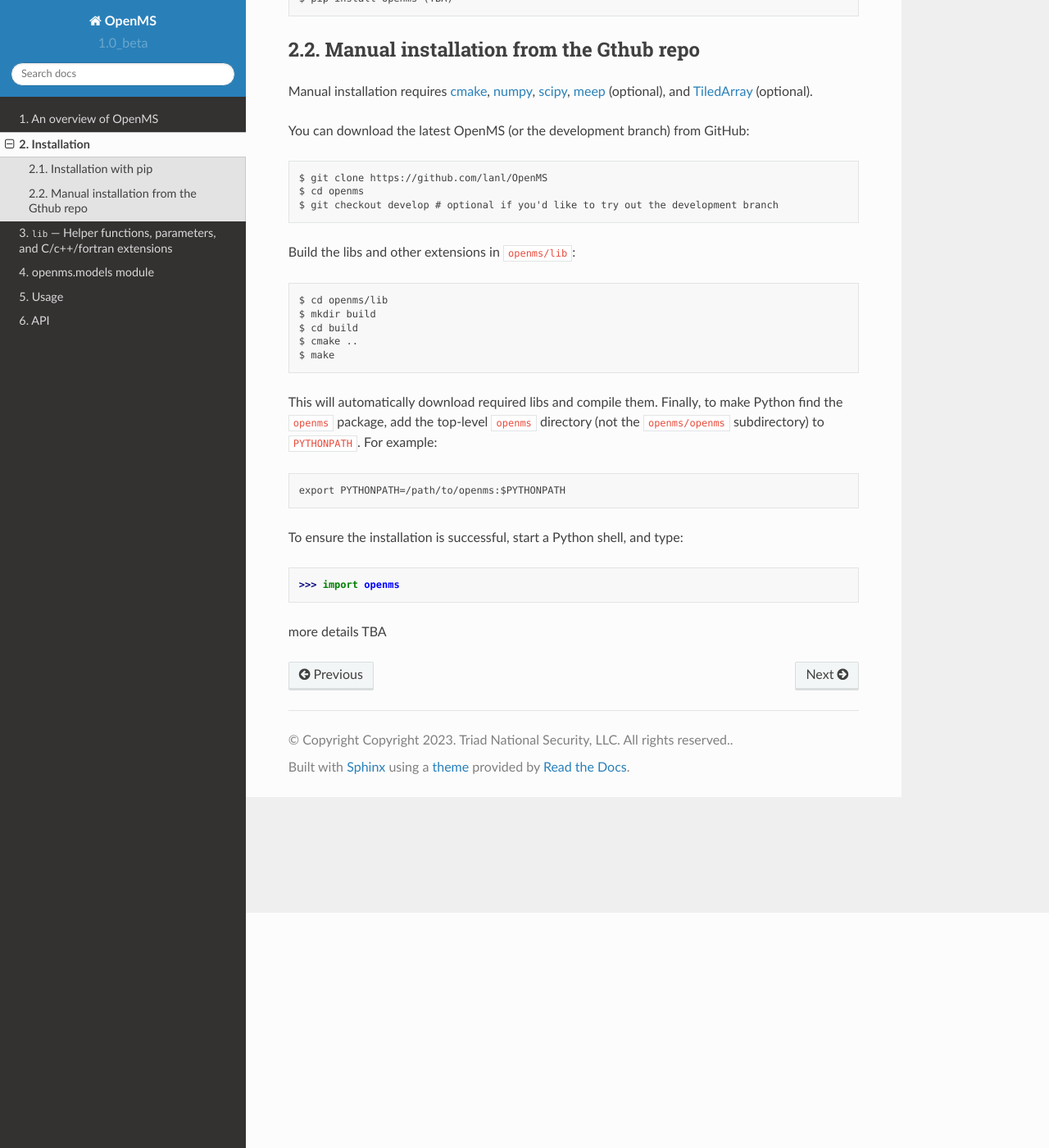
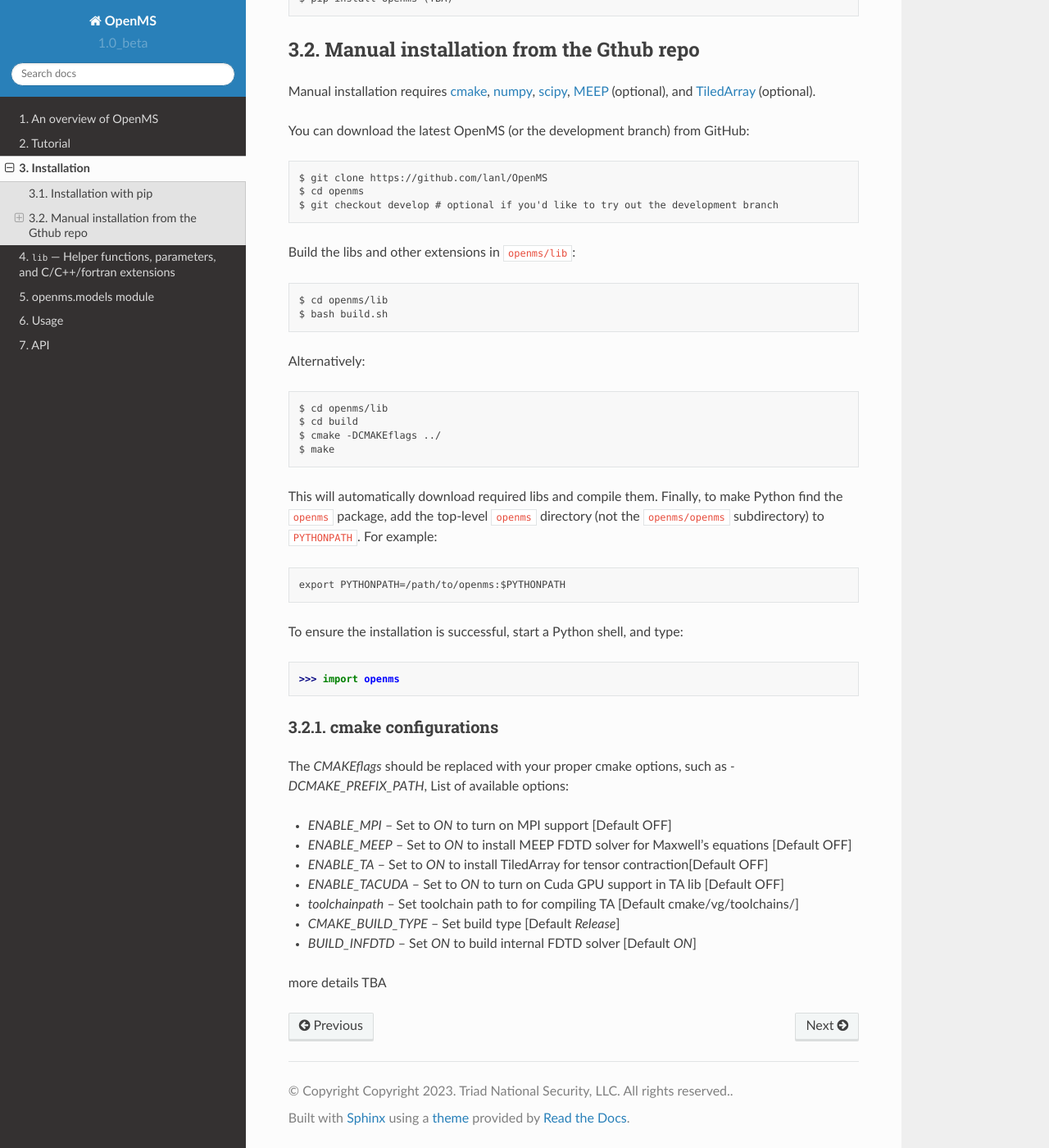
Before and after one commit to ares201005/OpenMS_preview, a Sphinx documentation site: the page built from docs/source/install.rst, in a window 1280 px wide and 1400 px high, scrolled down 287 px. Shown: the whole window at 82% size. Built offline with Sphinx 7.4.7 and the Read the Docs theme 2.0.0, drawn with Linux system fonts in a browser that asks for light colours.

Commit message:
Update docs, minor update on fdtd wrapper

```diff
--- a/docs/source/index.rst
+++ b/docs/source/index.rst
@@ -19,6 +19,7 @@
    :numbered:
 
    overview.rst
+   tutorial.rst
    install.rst
    lib.rst
    models.rst
--- a/docs/source/install.rst
+++ b/docs/source/install.rst
@@ -17,7 +17,7 @@
 
 Manual installation requires `cmake <http://www.cmake.org>`_,
 `numpy <http://www.numpy.org/>`_, `scipy <http://www.scipy.org/>`_,
-`meep <https://github.com/NanoComp/meep>`_ (optional), and
+`MEEP <https://github.com/NanoComp/meep>`_ (optional), and
 `TiledArray <https://github.com/ValeevGroup/tiledarray>`_ (optional).
 
 You can download the latest OpenMS (or the development branch) from GitHub::
@@ -28,11 +28,15 @@
 
 Build the libs and other extensions in :file:`openms/lib`::
 
- $ cd openms/lib
- $ mkdir build
- $ cd build
- $ cmake ..
- $ make
+  $ cd openms/lib
+  $ bash build.sh
+
+Alternatively::
+
+  $ cd openms/lib
+  $ cd build
+  $ cmake -DCMAKEflags ../
+  $ make
 
 This will automatically download required libs and compile them.
 Finally, to make Python find the :code:`openms` package, add the top-level :code:`openms` directory (not
@@ -44,4 +48,24 @@
 
  >>> import openms
 
+cmake configurations
+--------------------
+The `CMAKEflags` should be replaced with your proper cmake options, such as `-DCMAKE_PREFIX_PATH`,
+List of available options:
+
+* `ENABLE_MPI` -- Set to `ON` to turn on MPI support [Default OFF]
+
+* `ENABLE_MEEP` -- Set to `ON` to install MEEP FDTD solver for Maxwell's equations [Default OFF]
+
+* `ENABLE_TA` -- Set to `ON` to install TiledArray for tensor contraction[Default OFF]
+
+* `ENABLE_TACUDA` -- Set to `ON` to turn on Cuda GPU support in TA lib [Default OFF]
+
+* `toolchainpath` -- Set toolchain path to for compiling TA [Default cmake/vg/toolchains/]
+
+* `CMAKE_BUILD_TYPE` -- Set build type [Default `Release`]
+
+* `BUILD_INFDTD` -- Set `ON` to build internal FDTD solver [Default `ON`]
+
+
 more details TBA
--- a/docs/source/lib.rst
+++ b/docs/source/lib.rst
@@ -1,4 +1,4 @@
-:mod:`lib` --- Helper functions, parameters, and C/c++/fortran extensions
+:mod:`lib` --- Helper functions, parameters, and C/C++/fortran extensions
 *************************************************************************
 
 .. automodule:: openms.lib
```
Also changed, not shown: other parts of docs/source/install.rst (+1 -1 lines), docs/source/tutorial.rst (added, +10 -0 lines), docs/source/usage.rst (+0 -11 lines), 4 other files.
